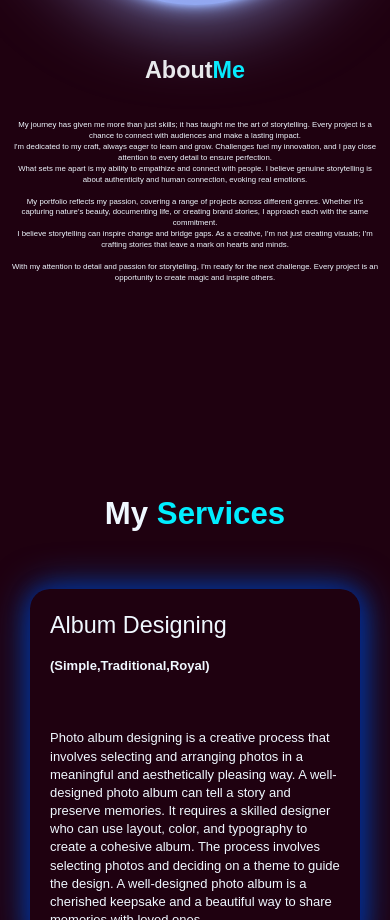
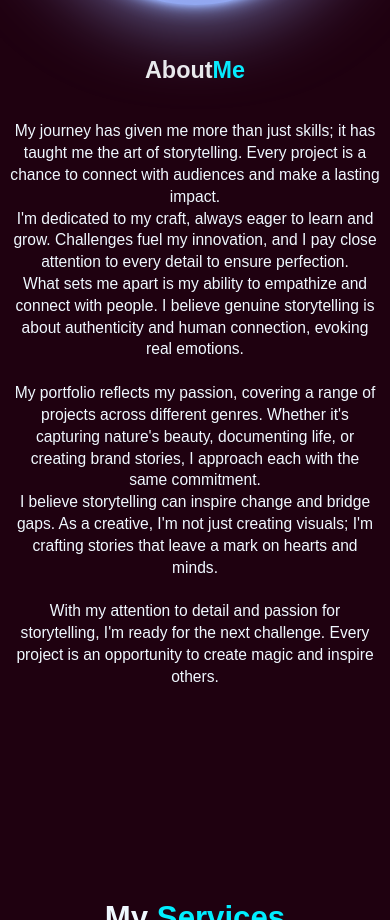
Before and after one commit to Sayanidhali/VFX-portfolio, a plain HTML site: page index.html in a window 390 px wide. Shown: the part 1500-2420 px from the top of the page. Drawn offline with nearby package versions, Linux system fonts and the light colour scheme.

Commit message:
Update style.css

```diff
--- a/style.css
+++ b/style.css
@@ -501,7 +501,7 @@ background-color: #1F0110;
     }
 
     .about-text p {
-        font-size: 2vw; /* Adjust font size */
+        font-size: 4vw; /* Adjust font size */
     }
 }
 
```
